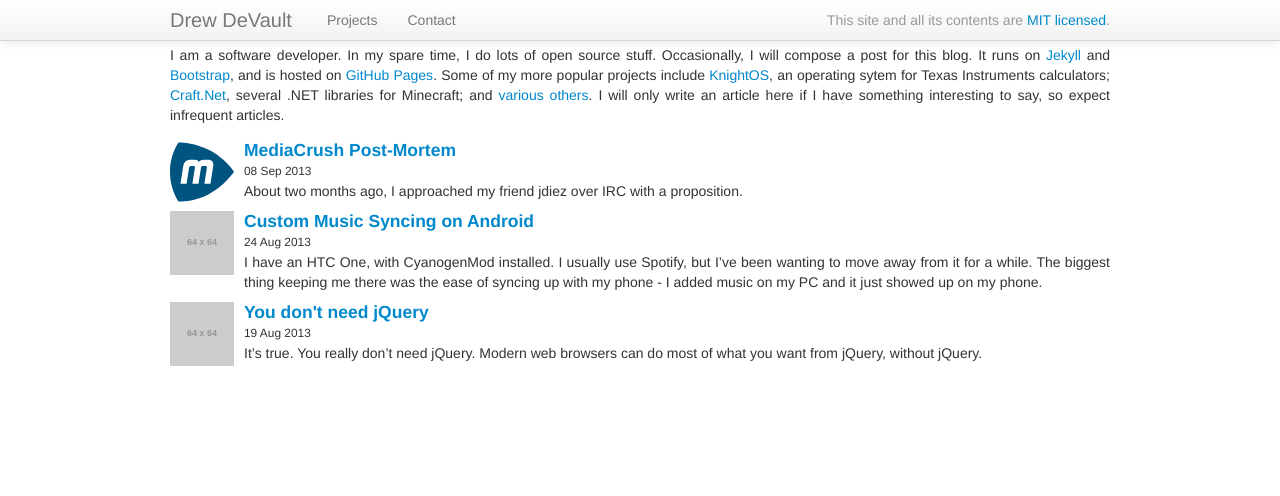
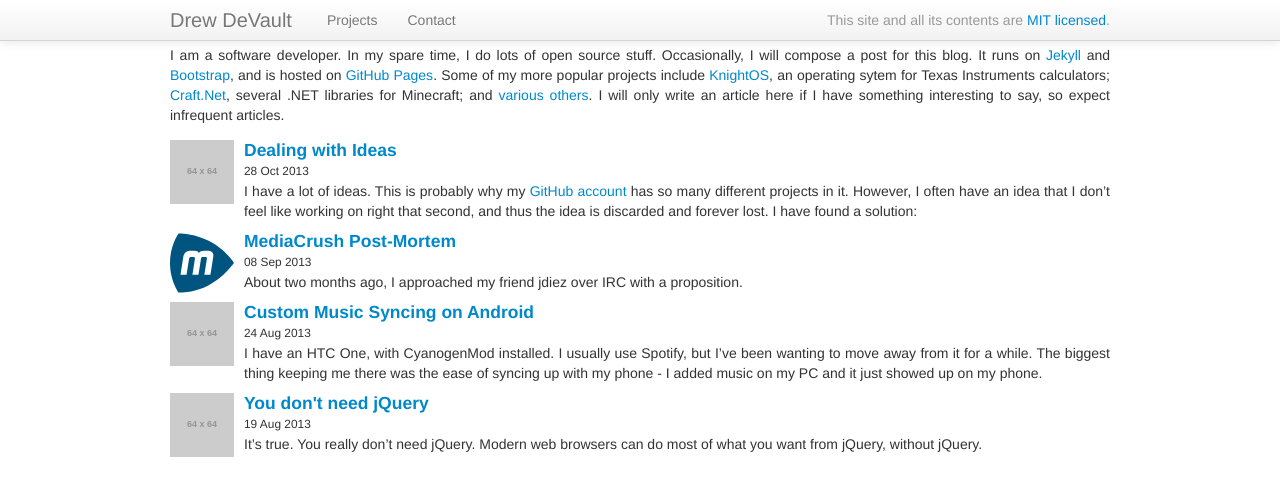
Before and after one commit to stormblog/sircmpwn.github.io, a Jekyll site: the page built from index.html, in a window 1280 px wide. Shown: the top 496 px of the page. Built offline with Jekyll 4.4.1, drawn with Linux system fonts in a browser that asks for light colours.

Commit message:
Add post about "Dealing with Ideas"

```diff
--- a/_layouts/post.html
+++ b/_layouts/post.html
@@ -6,7 +6,7 @@ layout: base
 {{ content }}
 <div id="about">
     <h3>About the Author</h3>
-    <p>I am Drew DeVault, also known as <a href="https://twitter.com/SirCmpwn">SirCmpwn</a>. I write lots of crazy
+    <p>I am Drew DeVault, also known as <a href="https://twitter.com/SirCmpwn">@SirCmpwn</a>. I write lots of crazy
     open-source software in my spare time. Here's a randomly-generated list of some of my stuff:
     <ul>
     </ul>
--- /dev/null
+++ b/_posts/2013-10-28-Dealing-with-ideas.md
@@ -0,0 +1,23 @@
+---
+layout: post
+title: Dealing with Ideas
+---
+
+I have a lot of ideas. This is probably why my [GitHub account](https://github.com/SirCmpwn) has so many different
+projects in it. However, I often have an idea that I don't feel like working on right that second, and thus the
+idea is discarded and forever lost. I have found a solution:
+
+1. Have idea
+2. `cd ~/sources`
+3. `mkdir idea && cd idea`
+4. `vim README.md`
+
+Now, whenever I have a new idea that I think could go somewhere, I think up a name for it on the spot (no reason not to
+change it later if the name sucks), give it a directory, and write a README. Jot down all of my ideas and describe
+what I want it to be. I do a `git init && git add -A && git commit -m "Initial commit"` and I'm done!
+
+I might get to these spontaneous ideas at some point, or they might just rot in my sources folder. I'm also thinking
+about pushing them to GitHub and letting anyone pick them up. I'd like to know what people think about that idea -
+let me know if you'd be interested in a GitHub profile full of unfulfilled ideas, waiting to be finished.
+
+So, in short, write a README for your spontaneous ideas and do the rest later.
```
